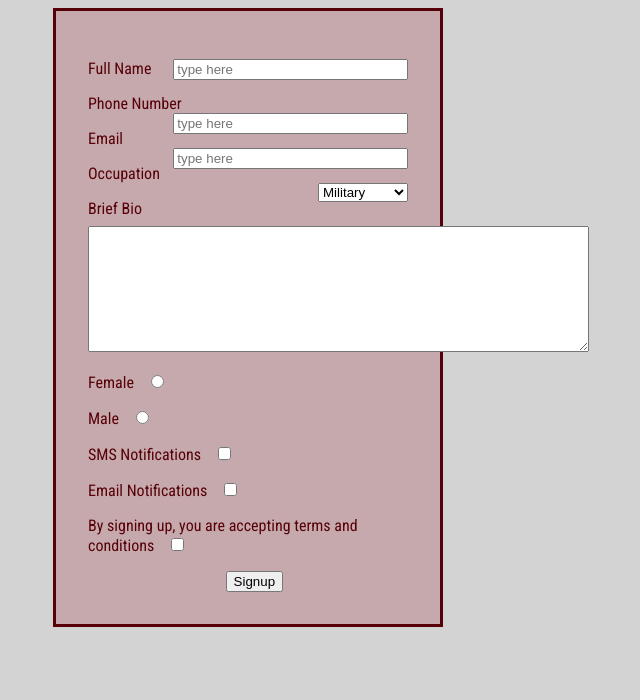
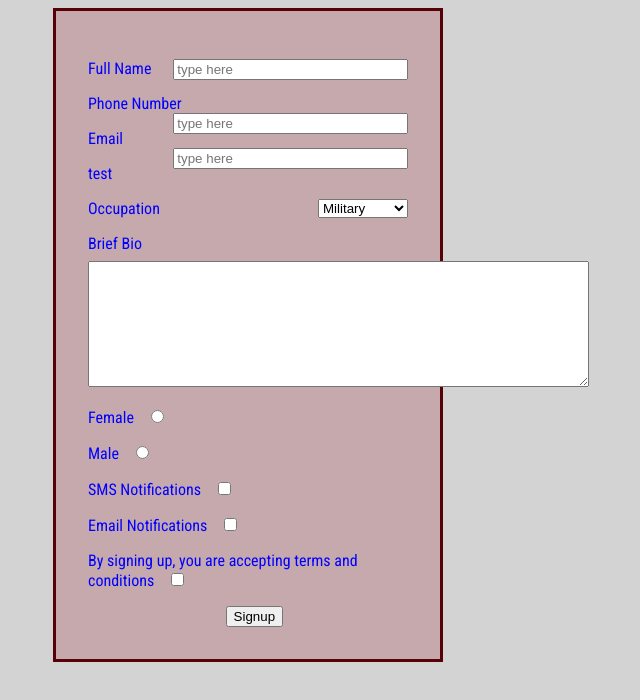
Before and after one commit to jahammo2/tiy-form, a plain HTML site: page index.html in a window 1280 px wide. Shown: the whole page, without its empty margins (392-1032 px from the left). Drawn offline with Linux system fonts and the light colour scheme.

Commit message:
edit tests

```diff
--- a/index.html
+++ b/index.html
@@ -23,6 +23,9 @@
         <label class="email" for="questions">Email
           <input class="email-checkbox" type="email" name="phone-number" placeholder="type here" value="">
         </label>
+      </p>
+      <p>
+        test
       </p>
       <p>
       <label class="occupation" for="questions">Occupation
--- a/main.css
+++ b/main.css
@@ -9,11 +9,15 @@ body {
 	color: #560007;
 	background: #c6a9ad;
 	padding: 2em;
-	border: solid .2em #560007;
+	border: solid .2em #560007	;
 }
 
 .bio-p {
 	margin: auto auto .5em auto;
+}
+
+p {
+	color: blue;
 }
 
 /*label {
```
